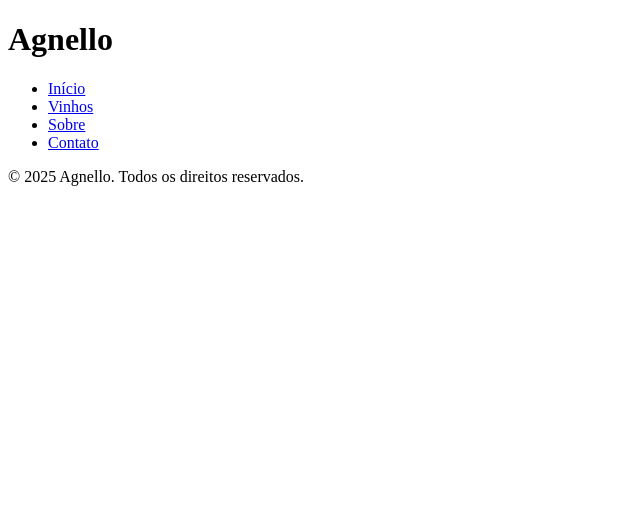
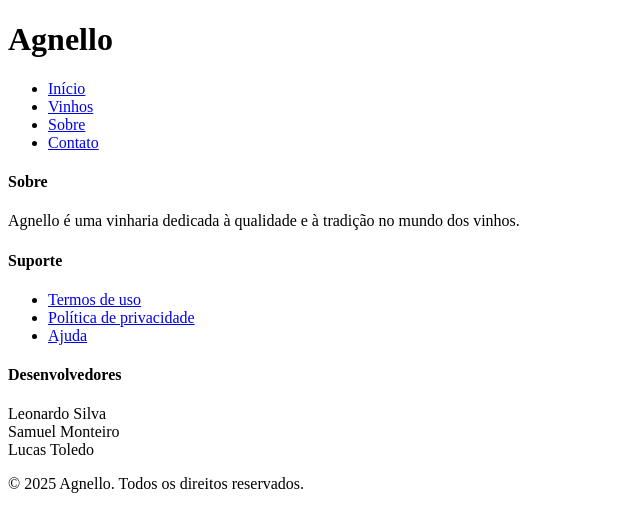
Before and after one commit to CPs-FIAP-2025/CP-FrontEnd-Agnello, a plain HTML site: page index.html in a window 1280 px wide. Shown: the whole page, without its empty margins (0-640 px from the left). Drawn offline with Linux system fonts and the light colour scheme.

Commit message:
melhorando o footer

```diff
--- a/index.html
+++ b/index.html
@@ -30,6 +30,24 @@
 
 
     <footer id="rodape">
+        <div id="footer-content" class="container">
+            <section class="coluna" id="sobre">
+                <h4>Sobre</h4>
+                <p>Agnello é uma vinharia dedicada à qualidade e à tradição no mundo dos vinhos.</p>
+            </section>
+            <section class="coluna">
+                <h4>Suporte</h4>
+                <ul>
+                    <li><a href="./src/pages/suporte.html">Termos de uso</a></li>
+                    <li><a href="./src/pages/suporte.html">Política de privacidade</a></li>
+                    <li><a href="./src/pages/suporte.html">Ajuda</a></li>
+                </ul>
+            </section>
+            <section class="coluna" id="contato">
+                <h4>Desenvolvedores</h4>
+                <p>Leonardo Silva<br>Samuel Monteiro<br>Lucas Toledo</p>
+            </section>
+        </div>
         <div id="copy">
             © 2025 Agnello. Todos os direitos reservados.
         </div>
```
